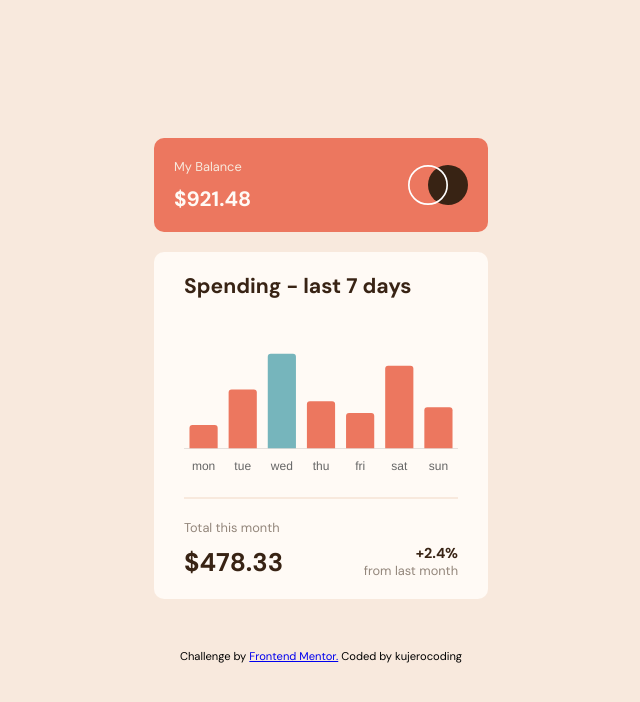
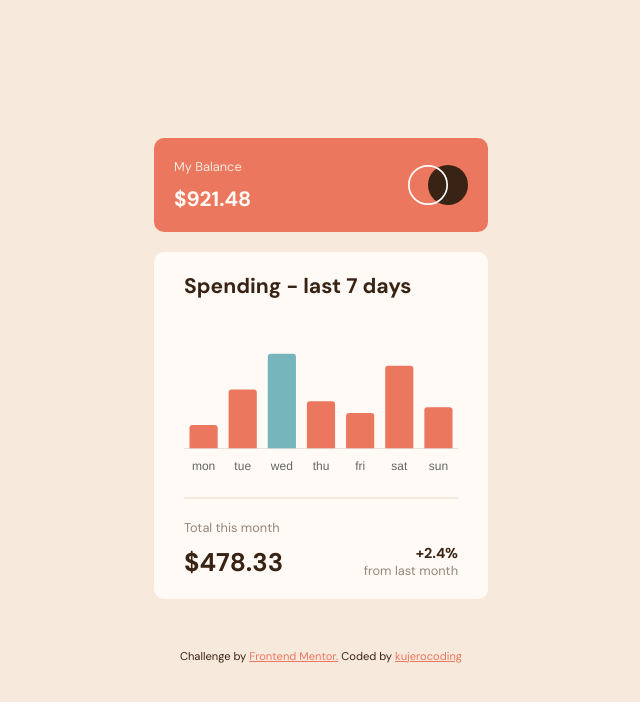
Before and after one commit to kujerocoding/expenses-chart-component, a React (Vite) app: page / in a window 1280 px wide. Shown: the top 702 px of the page, without its empty margins (319-959 px from the left). Built offline with nearby package versions, Linux system fonts and the light colour scheme.

Commit message:
finalize attribution style

```diff
--- a/src/App.css
+++ b/src/App.css
@@ -104,4 +104,9 @@
   margin-top: 50px;
   text-align: center;
   font-size: .7rem;
+  color: var(--DARKBROWM);
 }
+
+.attribution > a {
+  color: var(--SOFTRED);
+}
--- a/src/App.jsx
+++ b/src/App.jsx
@@ -42,7 +42,7 @@
         </div>
       </div>
       <div className='attribution'>
-            Challenge by <a href="https://www.frontendmentor.io/home" target="_blank">Frontend Mentor.</a> Coded by kujerocoding
+            Challenge by <a href="https://www.frontendmentor.io/challenges" target="_blank">Frontend Mentor.</a> Coded by <a href='https://github.com/kujerocoding' target="_blank">kujerocoding</a>
         </div>
     </div>
   )
```
